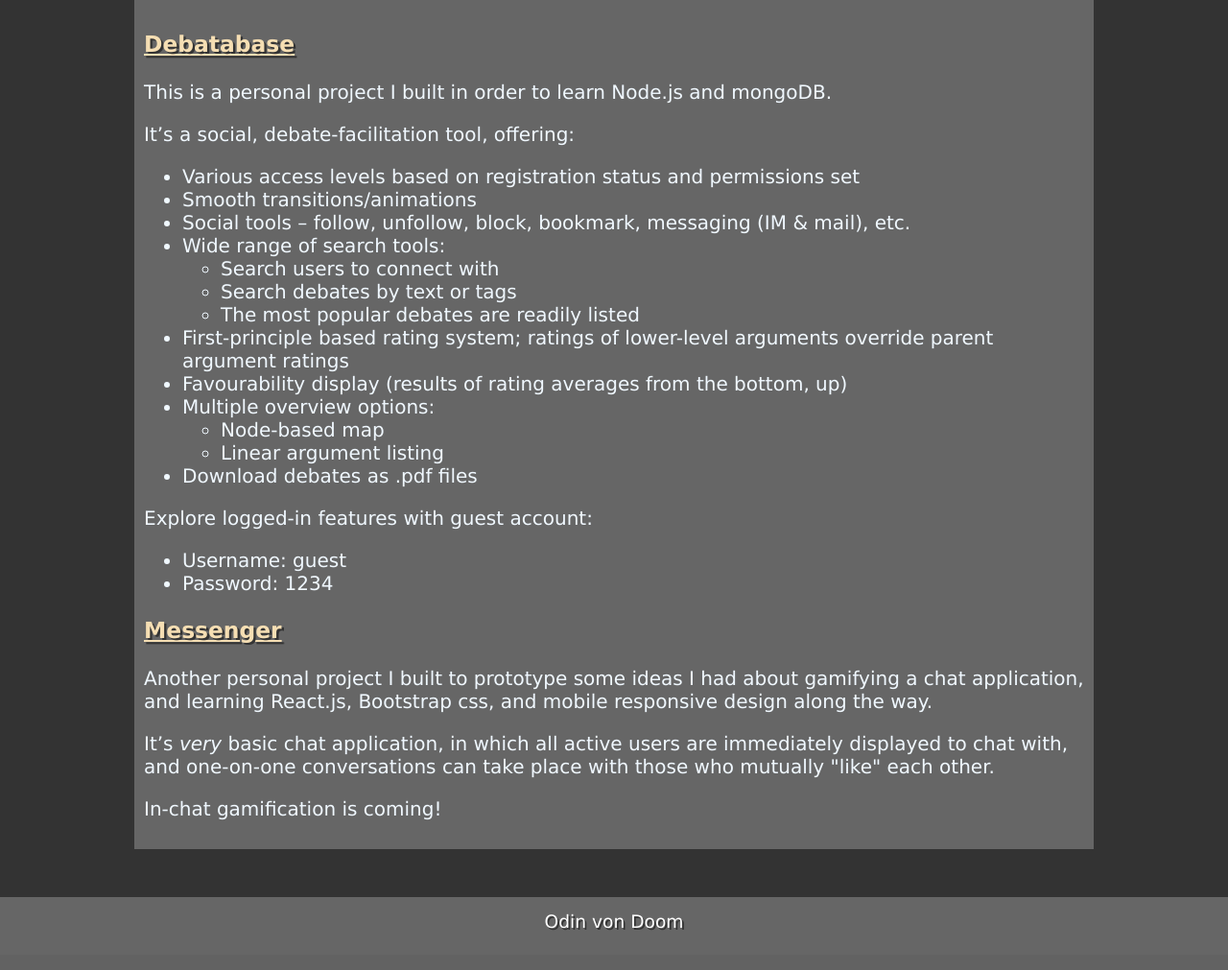
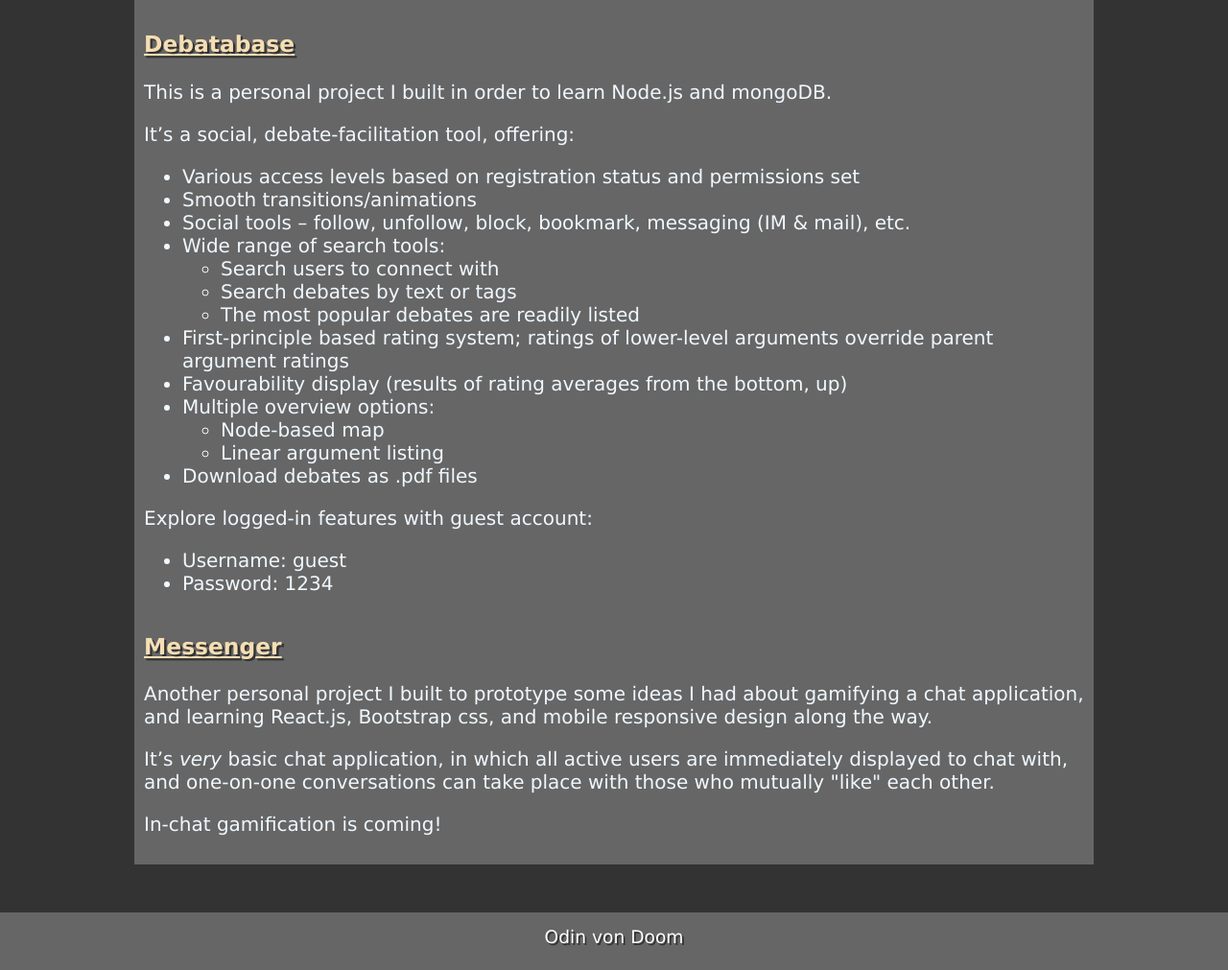
Before and after one commit to chargingsleipnir/Portfolio-archived, a PHP site: page /index.php?pg=Web in a window 1280 px wide. Shown: the part 144-1155 px from the top of the page at 96% size. Before the commit the page ends 1113 px from the top, so only its background shows below. Run offline with PHP 8.4, Linux system fonts and the light colour scheme; some libraries are stand-ins or nearby versions.

Commit message:
Added a little extra spacing.

```diff
--- a/root/pages/Web.php
+++ b/root/pages/Web.php
@@ -49,7 +49,7 @@
                 <li>Password: 1234</li>
             </ul>
         </div>
-        <div>
+        <div class="margTop40">
             <h3><a href="https://ovd-messenger.herokuapp.com/" class="inlineLink" target="_blank">Messenger</a></h3>
             <p>Another personal project I built to prototype some ideas I had about gamifying a chat application, and learning React.js, Bootstrap css, and mobile responsive design along the way.</p>
             <p>It’s <i>very</i> basic chat application, in which all active users are immediately displayed to chat with, and one-on-one conversations can take place with those who mutually "like" each other.</p>
```
